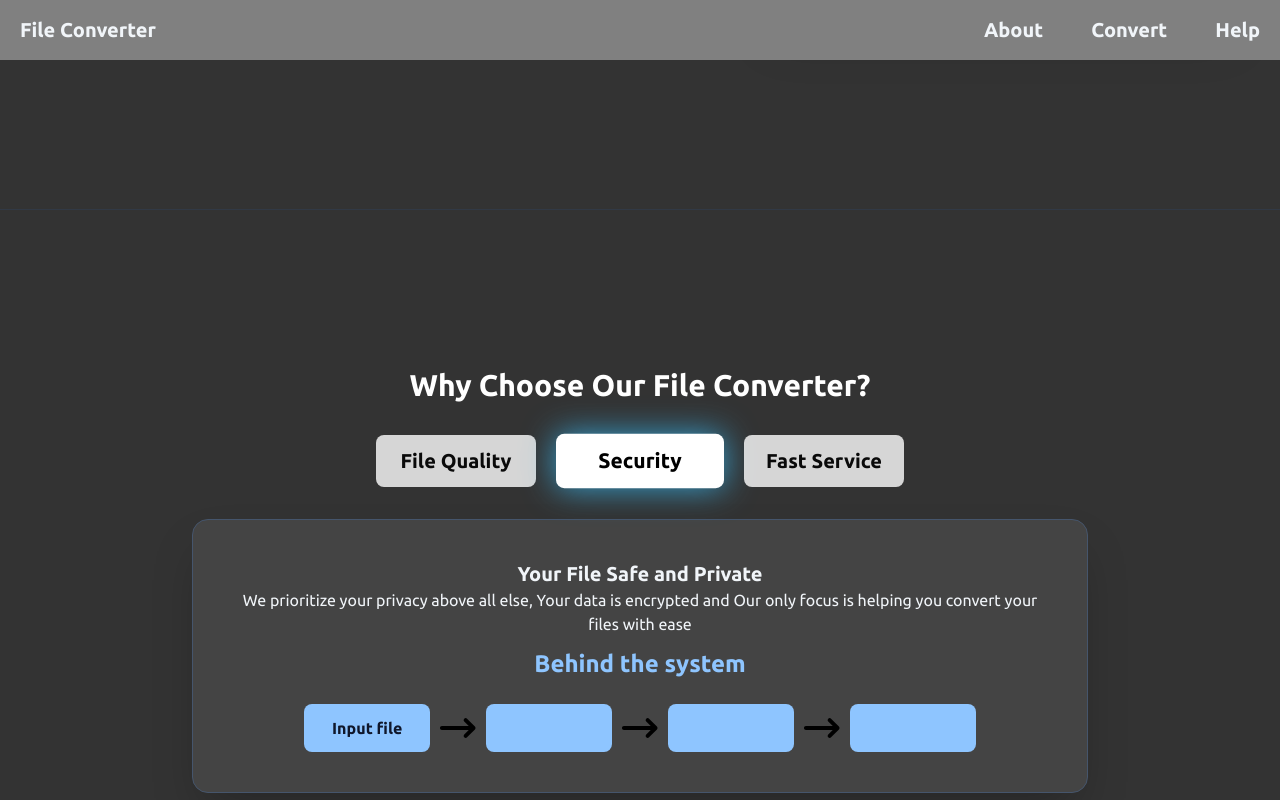
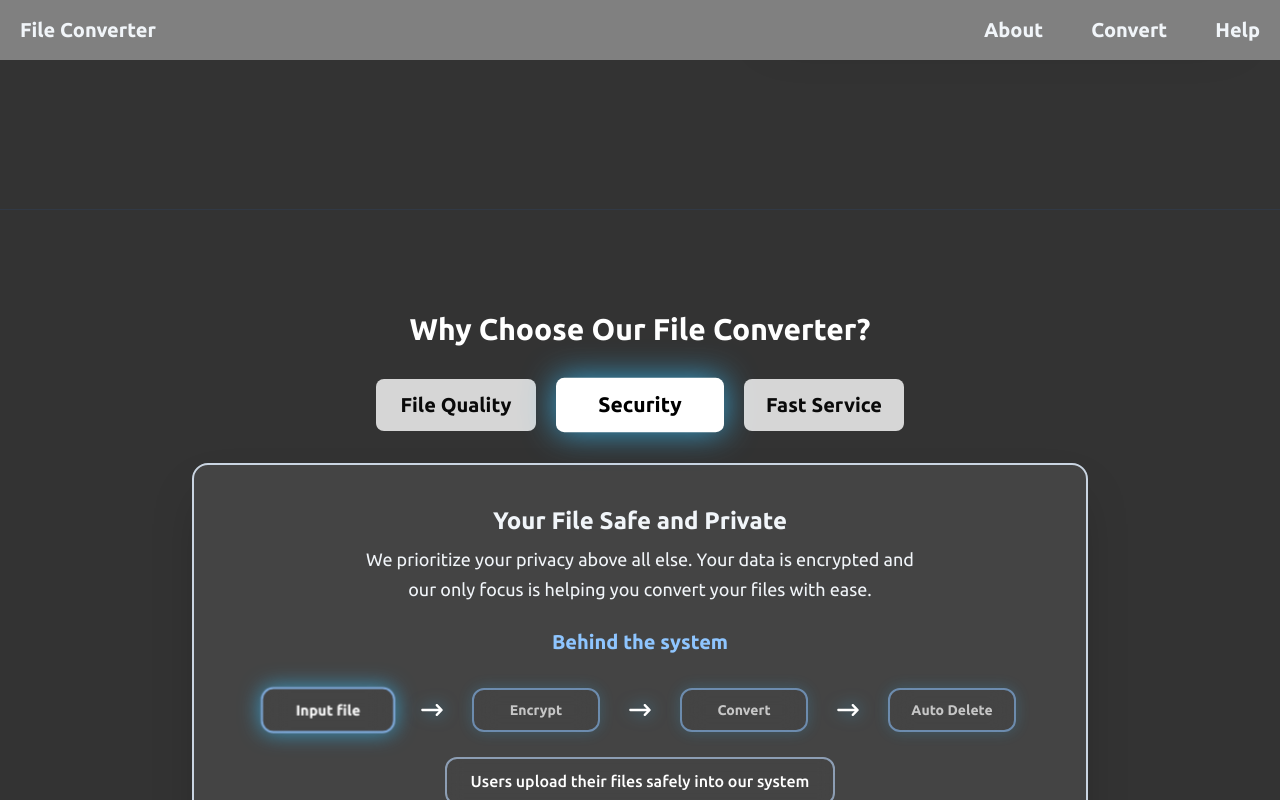
Before and after one commit to Carmeloanthony1/File-Converter, a React (Vite) app in the folder client/: page /about in a window 1280 px wide. Both pictures are taken after a click on the button "Security". Shown: the part 591-1391 px from the top of the page. Built offline with nearby package versions, Linux system fonts and the light colour scheme.

Commit message:
add: menambah penjelasan dan design final untuk security

```diff
--- a/client/src/About.jsx
+++ b/client/src/About.jsx
@@ -9,6 +9,15 @@ export default function About() {
   //state nyimpan tab yang akan di buka
   const [activeTab, setActiveTab] = useState("quality");
   const [slider, setSlider] = useState(50);
+
+  const [activestep, setActivestep] = useState("input");
+  const step_desc = {
+    input: "Users upload their files safely into our system",
+    encrypt: "Your file is encrypted end-to-end using AES-256 before processing",
+    convert: "Our server converts your file to the target format",
+    delete: "Converted files and original uploads automatically deleted permanently"
+  };
+
   useEffect(() => {
     const timer = setInterval(() => {
       setIndex((prevIndex) => (prevIndex + 1) % words.length);
@@ -159,34 +168,71 @@ export default function About() {
                 {activeTab === "security" && (
                     <motion.div key = "security" initial= {{ opacity: 0, y: 15}}
                         animate = {{ opacity: 1, y: 0}} exit={{ opacity: 0, y:-15 }}
-                        transition={{ duration: 0.25 }} className="w-full bg-[#444] border border-slate-600 rounded-2xl p-10 text-center shadow-2xl flex flex-col items-center justify-center min-h-[#360px]">
-                    <div>
-                        <h2 className="text-xl font-bold">Your File Safe and Private</h2>
-                        <p>We prioritize your privacy above all else, Your data is encrypted and Our only focus is helping you convert your files with ease</p>
-                        <h2 className="text-2xl font-bold mt-3 text-blue-300">Behind the system</h2>
+                        transition={{ duration: 0.25 }} className="w-full bg-[#444] border-2 border-slate-300 rounded-2xl p-10 text-center shadow-2xl flex flex-col items-center justify-center min-h-[#360px]">
+                        <h2 className="text-2xl font-bold mb-2">Your File Safe and Private</h2>
+                        <p className="text-slate-100 text-lg max-w-xl leading-relaxed mb-6">
+                            We prioritize your privacy above all else. Your data is encrypted and our only focus is helping you convert your files with ease.
+                        </p>
 
-                        <div className="flex flex-row gap-3 justify-center items-center mt-6 w-full max-w-2xl mx-auto sm:gap-2">
-                            <div className="bg-blue-300 w-64 h-12 rounded-lg text-slate-900 font-bold flex items-center justify-center">Input file</div>
+                        <h3 className="text-xl font-bold text-blue-300">Behind the system</h3>
+                        <div className="flex flex-row items-center justify-between gap-2 mt-8 w-full max-w-3xl mx-auto px-2">
+                            <button onClick={() => setActivestep("input")}
+                                className={`bg-transparent backdrop-blur-md text-white font-semibold w-28 sm:w-32 h-11 rounded-xl flex items-center justify-center text-xs sm:text-sm border-2 border-blue-300/80 shadow-[0_0_15px_rgba(56,189,248,0.3)] shrink-0 cursor-pointer transition-all duration-200
+                                ${activestep === "input" ? "border-blue-300 shadow-[0_0_20px_rgba(56,189,248,0.7)] scale-105" :
+                                "border-blue-300/40 opacity-70 hover:opacity-100 hover:scale-105" }`} >Input file
+                            </button>
 
-                            <svg xmlns="http://www.w3.org/2000/svg" viewBox="0 0 640 640" className="w-20 h-10">
+                            <svg
+                                xmlns="http://www.w3.org/2000/svg"
+                                viewBox="0 0 640 640"
+                                className="w-5 h-5 sm:w-6 sm:h-6 fill-white drop-shadow-[0_0_8px_rgba(56,189,248,0.6)] shrink-0">
                                 <path d="M598.6 342.6C611.1 330.1 611.1 309.8 598.6 297.3L470.6 169.3C458.1 156.8 437.8 156.8 425.3 169.3C412.8 181.8 412.8 202.1 425.3 214.6L498.7 288L64 288C46.3 288 32 302.3 32 320C32 337.7 46.3 352 64 352L498.7 352L425.3 425.4C412.8 437.9 412.8 458.2 425.3 470.7C437.8 483.2 458.1 483.2 470.6 470.7L598.6 342.7z"/>
                             </svg>
 
-                            <div className="bg-blue-300 w-64 h-12 rounded-lg text-slate-900 font-bold flex items-center justify-center"></div>
+                            <button onClick={() => setActivestep("encrypt")}
+                                className={`bg-transparent backdrop-blur-md text-white font-semibold w-28 sm:w-32 h-11 rounded-xl flex items-center justify-center text-xs sm:text-sm border-2 border-blue-300/80 shadow-[0_0_15px_rgba(56,189,248,0.3)] shrink-0 cursor-pointer transition-all duration-200
+                                ${activestep === "encrypt" ? "border-blue-300 shadow-[0_0_20px_rgba(56,189,248,0.7)] scale-105" :
+                                "border-blue-300/40 opacity-70 hover:opacity-100 hover:scale-105" }`} >Encrypt
+                            </button>
 
-                            <svg xmlns="http://www.w3.org/2000/svg" viewBox="0 0 640 640" className="w-20 h-10">
+                            <svg
+                                xmlns="http://www.w3.org/2000/svg"
+                                viewBox="0 0 640 640"
+                                className="w-5 h-5 sm:w-6 sm:h-6 fill-white drop-shadow-[0_0_8px_rgba(56,189,248,0.6)] shrink-0">
                                 <path d="M598.6 342.6C611.1 330.1 611.1 309.8 598.6 297.3L470.6 169.3C458.1 156.8 437.8 156.8 425.3 169.3C412.8 181.8 412.8 202.1 425.3 214.6L498.7 288L64 288C46.3 288 32 302.3 32 320C32 337.7 46.3 352 64 352L498.7 352L425.3 425.4C412.8 437.9 412.8 458.2 425.3 470.7C437.8 483.2 458.1 483.2 470.6 470.7L598.6 342.7z"/>
                             </svg>
 
-                            <div className="bg-blue-300 w-64 h-12 rounded-lg text-slate-900 font-bold flex items-center justify-center"></div>
+                            <button onClick={() => setActivestep("convert")}
+                                className={`bg-transparent backdrop-blur-md text-white font-semibold w-28 sm:w-32 h-11 rounded-xl flex items-center justify-center text-xs sm:text-sm border-2 border-blue-300/80 shadow-[0_0_15px_rgba(56,189,248,0.3)] shrink-0 cursor-pointer transition-all duration-200
+                                ${activestep === "convert" ? "border-blue-300 shadow-[0_0_20px_rgba(56,189,248,0.7)] scale-105" :
+                                "border-blue-300/40 opacity-70 hover:opacity-100 hover:scale-105" }`} >Convert
+                            </button>
 
-                            <svg xmlns="http://www.w3.org/2000/svg" viewBox="0 0 640 640" className="w-20 h-10">
+                            <svg
+                                xmlns="http://www.w3.org/2000/svg"
+                                viewBox="0 0 640 640"
+                                className="w-5 h-5 sm:w-6 sm:h-6 fill-white drop-shadow-[0_0_8px_rgba(56,189,248,0.6)] shrink-0">
                                 <path d="M598.6 342.6C611.1 330.1 611.1 309.8 598.6 297.3L470.6 169.3C458.1 156.8 437.8 156.8 425.3 169.3C412.8 181.8 412.8 202.1 425.3 214.6L498.7 288L64 288C46.3 288 32 302.3 32 320C32 337.7 46.3 352 64 352L498.7 352L425.3 425.4C412.8 437.9 412.8 458.2 425.3 470.7C437.8 483.2 458.1 483.2 470.6 470.7L598.6 342.7z"/>
                             </svg>
 
-                            <div className="bg-blue-300 w-64 h-12 rounded-lg text-slate-900 font-bold flex items-center justify-center"></div>
+                            <button onClick={() => setActivestep("delete")}
+                                className={`bg-transparent backdrop-blur-md text-white font-semibold w-28 sm:w-32 h-11 rounded-xl flex items-center justify-center text-xs sm:text-sm border-2 border-blue-300/80 shadow-[0_0_15px_rgba(56,189,248,0.3)] shrink-0 cursor-pointer transition-all duration-200
+                                ${activestep === "delete" ? "border-blue-300 shadow-[0_0_20px_rgba(56,189,248,0.7)] scale-105" :
+                                "border-blue-300/40 opacity-70 hover:opacity-100 hover:scale-105" }`} >Auto Delete
+                            </button>
                         </div>
-                    </div>
+                        <div className="mt-6 min-h-[50px] flex items-center justify-center">
+                            <AnimatePresence mode="wait">
+                                <motion.p
+                                    key={activestep} initial={{ opacity: 0, y: 8 }}
+                                    animate={{ opacity: 1, y: 0 }} exit={{ opacity: 0, y: -8 }}
+                                    transition={{ duration: 0.2 }}
+                                    className="text-white text-sm sm:text-base font-medium text-center bg-transparent backdrop-blur-sm px-6 py-2.5 rounded-xl border-2 border-blue-200/60">
+
+                                {step_desc[activestep]}
+                                </motion.p>
+                            </AnimatePresence>
+                        </div>
                     </motion.div>
                 )}
                 </AnimatePresence>
```
